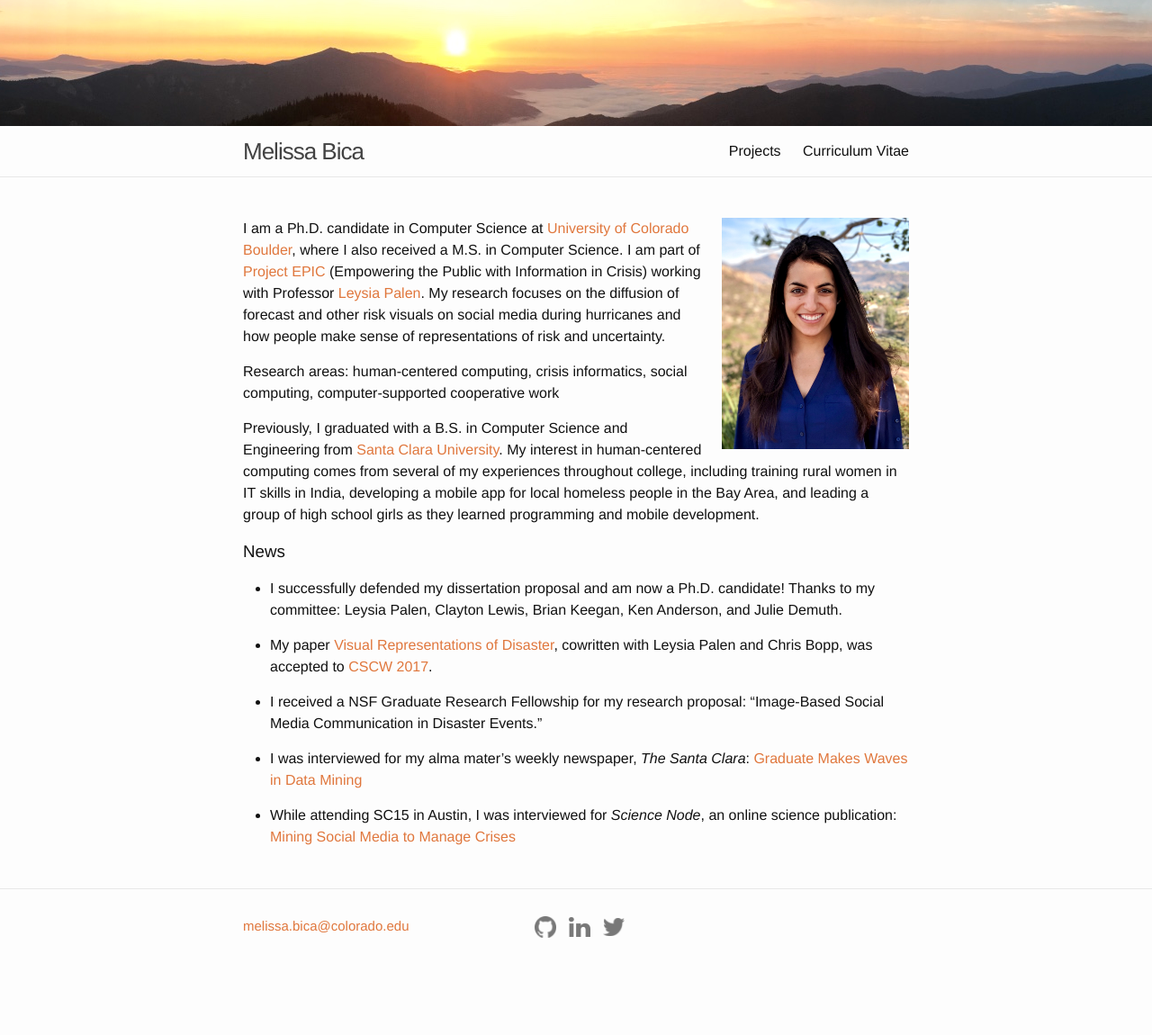
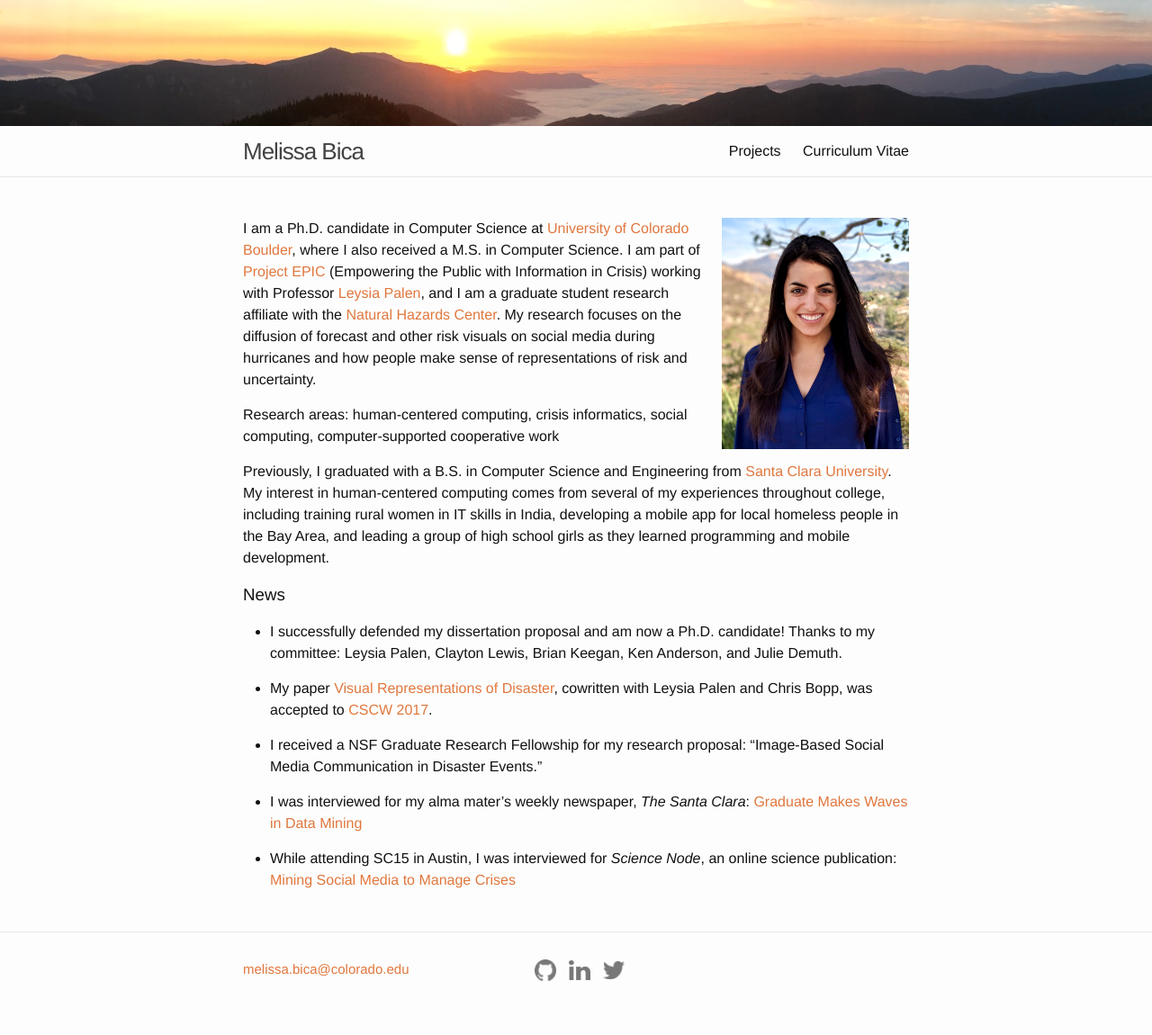
Before and after one commit to melissabica/melissabica.github.io, a Jekyll site: the page built from index.md, in a window 1280 px wide. Shown: the whole page at 90% size. Built offline with Jekyll 4.4.1, drawn with Linux system fonts in a browser that asks for light colours; nearby versions of some CDN libraries; comment, search, counter and statistics services are not loaded; before the commit the page ends 1102 px from its top, so only the background shows below that.

Commit message:
added NHC affiliation

```diff
--- a/index.md
+++ b/index.md
@@ -6,7 +6,7 @@ layout: default
 <img src="/assets/headshot.jpg" alt="headshot" style="width: 208px; margin-left: 20px;" align="right"/>
 
 
-I am a Ph.D. candidate in Computer Science at [University of Colorado Boulder](http://colorado.edu), where I also received a M.S. in Computer Science. I am part of [Project EPIC](http://epic.cs.colorado.edu/) (Empowering the Public with Information in Crisis) working with Professor [Leysia Palen](http://cmci.colorado.edu/~palen/). My research focuses on the diffusion of forecast and other risk visuals on social media during hurricanes and how people make sense of representations of risk and uncertainty.
+I am a Ph.D. candidate in Computer Science at [University of Colorado Boulder](http://colorado.edu), where I also received a M.S. in Computer Science. I am part of [Project EPIC](http://epic.cs.colorado.edu/) (Empowering the Public with Information in Crisis) working with Professor [Leysia Palen](http://cmci.colorado.edu/~palen/), and I am a graduate student research affiliate with the [Natural Hazards Center](https://hazards.colorado.edu/). My research focuses on the diffusion of forecast and other risk visuals on social media during hurricanes and how people make sense of representations of risk and uncertainty.
 
 Research areas: human-centered computing, crisis informatics, social computing, computer-supported cooperative work
 
```
